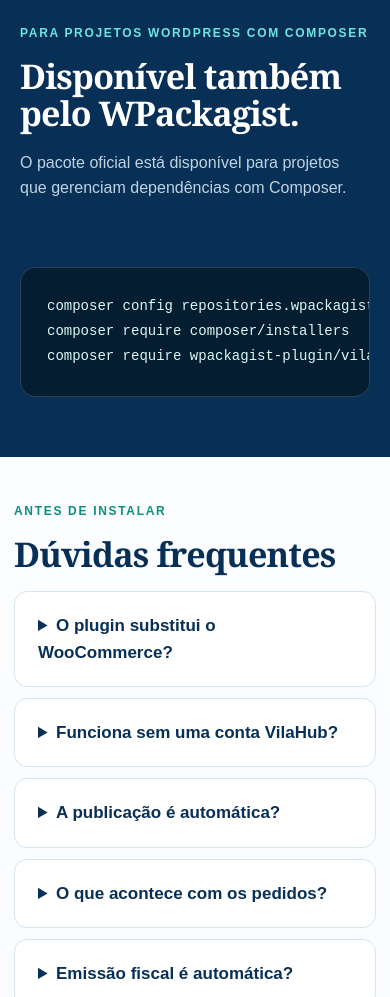
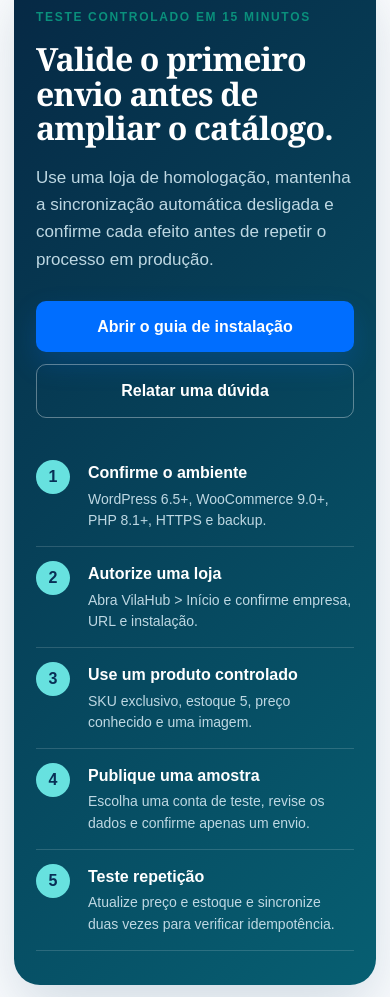
Before and after one commit to vilabrasilmarketplace/vilahub-for-woocommerce, a plain HTML site: page docs/index.html in a window 390 px wide. Shown: the part 7269-8266 px from the top of the page. Drawn offline with Linux system fonts and the light colour scheme.

Commit message:
docs: adicionar roteiro de primeiro teste

```diff
--- a/docs/index.html
+++ b/docs/index.html
@@ -36,6 +36,7 @@
       <nav aria-label="Navegação principal">
         <a href="#funcionalidades">Funcionalidades</a>
         <a href="#como-funciona">Como funciona</a>
+        <a href="#primeiro-teste">Primeiro teste</a>
         <a href="#composer">Composer</a>
         <a href="#agencias">Agências</a>
         <a href="https://wordpress.org/support/plugin/vilahub-for-woocommerce/">Suporte</a>
@@ -52,7 +53,7 @@
           <div class="actions">
             <a class="button primary" href="https://wordpress.org/plugins/vilahub-for-woocommerce/?utm_source=github-pages&amp;utm_medium=owned&amp;utm_campaign=woocommerce-plugin-launch&amp;utm_content=hero">Instalar pelo WordPress.org</a>
             <a class="button secondary" href="#como-funciona">Ver como funciona</a>
-            <a class="button secondary" href="https://playground.wordpress.net/?blueprint-url=https%3A%2F%2Fvilabrasilmarketplace.github.io%2Fvilahub-for-woocommerce%2Fblueprint.json%3Fv%3D20261119">Testar no navegador</a>
+            <a class="button secondary" href="https://playground.wordpress.net/?blueprint-url=https%3A%2F%2Fvilabrasilmarketplace.github.io%2Fvilahub-for-woocommerce%2Fblueprint.json%3Fv%3D20261120">Testar no navegador</a>
           </div>
           <div class="badges">
             <span>Gratuito no diretório</span>
@@ -124,6 +125,25 @@
         <div class="channel-list" role="list" aria-label="Marketplaces com telas de conexão">
           <span role="listitem">Mercado Livre</span><span role="listitem">Shopee</span><span role="listitem">Magalu</span><span role="listitem">Amazon</span><span role="listitem">TikTok Shop</span><span role="listitem">VilaBrasil</span><span role="listitem">SHEIN</span><span role="listitem">Netshoes</span><span role="listitem">MadeiraMadeira</span><span role="listitem">Americanas/SkyHub</span><span role="listitem">Leroy Merlin</span>
         </div>
+      </section>
+
+      <section class="pilot" id="primeiro-teste">
+        <div>
+          <span class="eyebrow">TESTE CONTROLADO EM 15 MINUTOS</span>
+          <h2>Valide o primeiro envio antes de ampliar o catálogo.</h2>
+          <p>Use uma loja de homologação, mantenha a sincronização automática desligada e confirme cada efeito antes de repetir o processo em produção.</p>
+          <div class="actions">
+            <a class="button primary" href="https://vilahub.com.br/ajuda/plugin-woocommerce-instalacao?utm_source=github-pages&amp;utm_medium=owned&amp;utm_campaign=woocommerce-plugin-launch&amp;utm_content=pilot-guide">Abrir o guia de instalação</a>
+            <a class="button secondary" href="https://wordpress.org/support/plugin/vilahub-for-woocommerce/">Relatar uma dúvida</a>
+          </div>
+        </div>
+        <ol>
+          <li><span>1</span><div><b>Confirme o ambiente</b><p>WordPress 6.5+, WooCommerce 9.0+, PHP 8.1+, HTTPS e backup.</p></div></li>
+          <li><span>2</span><div><b>Autorize uma loja</b><p>Abra VilaHub &gt; Início e confirme empresa, URL e instalação.</p></div></li>
+          <li><span>3</span><div><b>Use um produto controlado</b><p>SKU exclusivo, estoque 5, preço conhecido e uma imagem.</p></div></li>
+          <li><span>4</span><div><b>Publique uma amostra</b><p>Escolha uma conta de teste, revise os dados e confirme apenas um envio.</p></div></li>
+          <li><span>5</span><div><b>Teste repetição</b><p>Atualize preço e estoque e sincronize duas vezes para verificar idempotência.</p></div></li>
+        </ol>
       </section>
 
       <section class="composer" id="composer">
@@ -228,6 +248,19 @@ composer require wpackagist-plugin/vilahub-for-woocommerce:^1.0</code></pre>
                 "acceptedAnswer": {"@type": "Answer", "text": "Não. Documentos fiscais dependem do canal, da configuração e de uma ação específica de revisão."}
               }
             ]
+          },
+          {
+            "@type": "HowTo",
+            "@id": "https://vilabrasilmarketplace.github.io/vilahub-for-woocommerce/#pilot",
+            "name": "Testar o plugin VilaHub para WooCommerce em uma loja de homologação",
+            "description": "Checklist para validar autorização, publicação de um produto controlado e repetição de atualização antes de usar o plugin em escala.",
+            "step": [
+              {"@type": "HowToStep", "name": "Confirmar o ambiente", "text": "Use WordPress 6.5 ou superior, WooCommerce 9.0 ou superior, PHP 8.1 ou superior, HTTPS e faça backup."},
+              {"@type": "HowToStep", "name": "Autorizar uma loja", "text": "Abra VilaHub > Início e confirme empresa, URL e instalação."},
+              {"@type": "HowToStep", "name": "Preparar um produto controlado", "text": "Use SKU exclusivo, estoque 5, preço conhecido e uma imagem."},
+              {"@type": "HowToStep", "name": "Publicar uma amostra", "text": "Escolha uma conta de teste, revise os dados e confirme apenas um envio."},
+              {"@type": "HowToStep", "name": "Testar repetição", "text": "Atualize preço e estoque e sincronize duas vezes para verificar idempotência."}
+            ]
           }
         ]
       }
--- a/docs/styles.css
+++ b/docs/styles.css
@@ -115,6 +115,15 @@ h1 { max-width: 680px; margin: 18px 0 22px; font-family: Georgia, "Times New Rom
 .process li b { color: #fff; font-size: 17px; }
 .process li p { margin: 4px 0 0; }
 .channel-list { display: flex; flex-wrap: wrap; gap: 10px; }
+.pilot { display: grid; grid-template-columns: .85fr 1.15fr; gap: 55px; width: min(1180px, calc(100% - 40px)); margin: 10px auto 90px; padding: 48px; color: #fff; background: linear-gradient(135deg, #062844, #075f72); border-radius: 26px; box-shadow: 0 24px 60px rgba(7, 49, 85, .16); }
+.pilot h2 { margin: 14px 0 18px; color: #fff; font-family: Georgia, "Times New Roman", serif; font-size: clamp(32px, 3.8vw, 48px); letter-spacing: -.025em; }
+.pilot p { color: #bed8e3; font-size: 17px; }
+.pilot ol { display: grid; align-content: center; gap: 0; margin: 0; padding: 0; list-style: none; }
+.pilot li { display: grid; grid-template-columns: 38px 1fr; gap: 14px; padding: 14px 0; border-bottom: 1px solid rgba(255,255,255,.15); }
+.pilot li > span { display: grid; place-items: center; width: 34px; height: 34px; color: var(--navy); background: #67e1df; border-radius: 50%; font-weight: 900; }
+.pilot li b { color: #fff; font-size: 16px; }
+.pilot li p { margin: 3px 0 0; font-size: 14px; line-height: 1.55; }
+.pilot .button.secondary { color: #fff; background: transparent; border-color: rgba(255,255,255,.35); }
 .composer { display: grid; grid-template-columns: .8fr 1.2fr; align-items: center; gap: 50px; padding: 65px max(20px, calc((100vw - 1180px) / 2)); color: #fff; background: var(--navy); }
 .composer h2 { color: #fff; }
 .composer p { color: #bed4e2; }
@@ -137,7 +146,7 @@ footer a { color: #3d6681; font-size: 14px; text-decoration: none; }
 
 @media (max-width: 900px) {
   .site-header nav { display: none; }
-  .hero, .process, .composer, .partner-path { grid-template-columns: 1fr; }
+  .hero, .process, .composer, .partner-path, .pilot { grid-template-columns: 1fr; }
   .hero { gap: 40px; }
   .requirements { grid-template-columns: repeat(3, 1fr); }
   .requirements span:nth-child(3) { border-right: 0; }
@@ -146,7 +155,7 @@ footer a { color: #3d6681; font-size: 14px; text-decoration: none; }
 }
 
 @media (max-width: 620px) {
-  .site-header, .hero, .requirements, .section, .screens, .faq, .partner-path, .final-cta { width: min(100% - 28px, 1240px); }
+  .site-header, .hero, .requirements, .section, .screens, .faq, .partner-path, .pilot, .final-cta { width: min(100% - 28px, 1240px); }
   .brand span { display: none; }
   .hero { padding-top: 48px; }
   h1 { font-size: 46px; }
@@ -161,7 +170,7 @@ footer a { color: #3d6681; font-size: 14px; text-decoration: none; }
   .feature-grid article { min-height: 0; padding: 24px 22px 24px 74px; }
   .feature-grid article > span { left: 22px; top: 25px; }
   .process, .composer { padding: 60px 20px; }
-  .partner-path { padding: 34px 22px; gap: 28px; }
+  .partner-path, .pilot { padding: 34px 22px; gap: 28px; }
   .final-cta { padding: 42px 22px; }
   footer { grid-template-columns: 1fr; }
   footer div:last-child { justify-content: flex-start; }
```
Also changed, not shown: docs/llms.txt, 1 other file.
